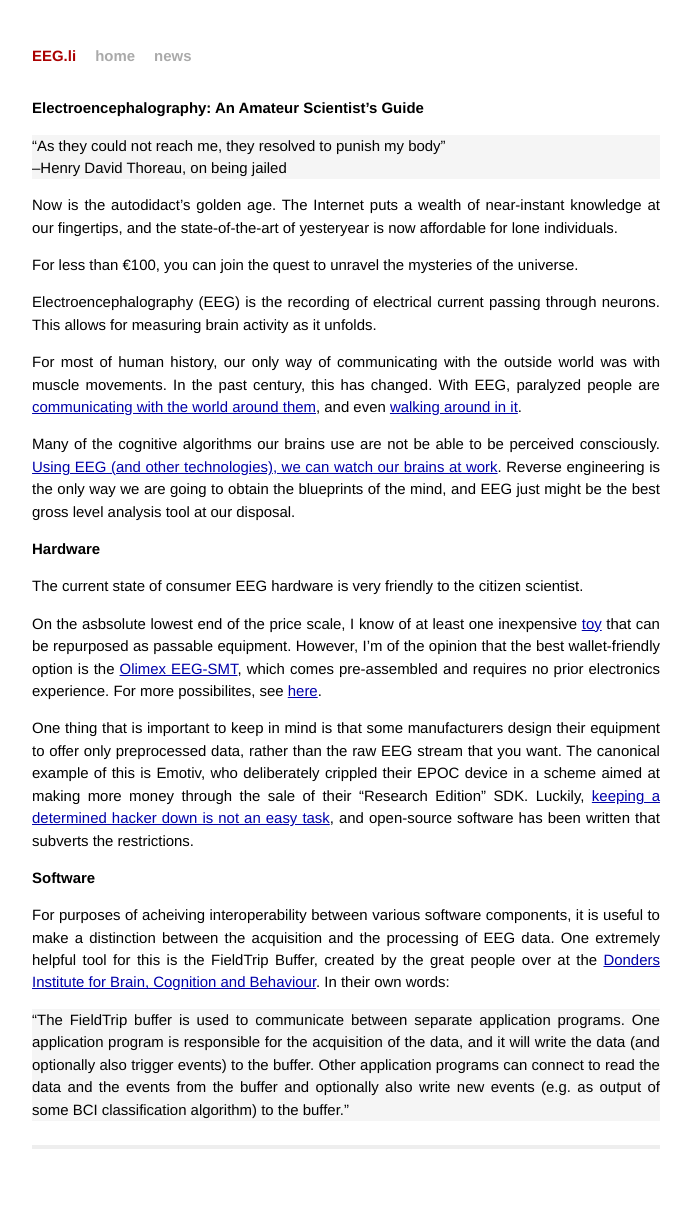
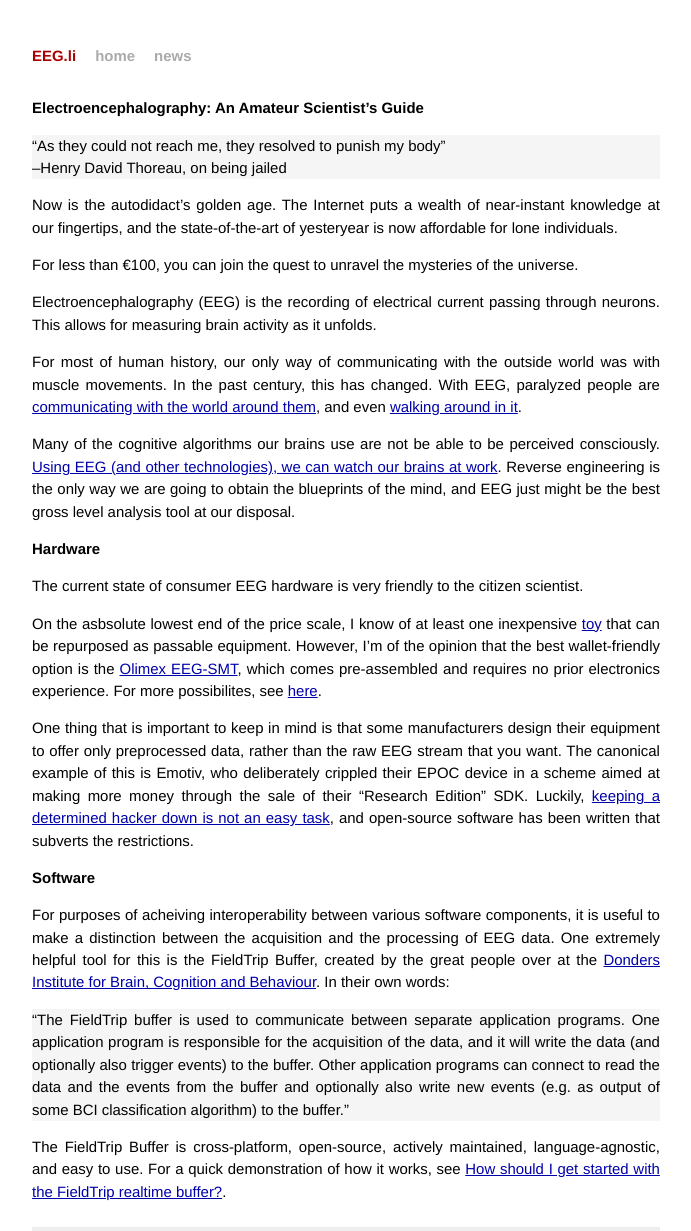
Before and after one commit to drewbug/EEG.li, a Jekyll site: the page built from index.markdown, in a window 1280 px wide. Shown: the whole page, without its empty margins (294-985 px from the left). Built offline with Jekyll 4.4.1, drawn with Linux system fonts in a browser that asks for light colours; Markdown is read by kramdown in place of the engine named in the settings; before the commit the page ends 1149 px from its top, so only the background shows below that.

Commit message:
Add to `Software` section of homepage

```diff
--- a/index.markdown
+++ b/index.markdown
@@ -34,3 +34,5 @@ Software
 For purposes of acheiving interoperability between various software components, it is useful to make a distinction between the acquisition and the processing of EEG data. One extremely helpful tool for this is the FieldTrip Buffer, created by the great people over at the [Donders Institute for Brain, Cognition and Behaviour](http://fieldtrip.fcdonders.nl/). In their own words:
 
 > <q>The FieldTrip buffer is used to communicate between separate application programs. One application program is responsible for the acquisition of the data, and it will write the data (and optionally also trigger events) to the buffer. Other application programs can connect to read the data and the events from the buffer and optionally also write new events (e.g. as output of some BCI classification algorithm) to the buffer.</q>
+
+The FieldTrip Buffer is cross-platform, open-source, actively maintained, language-agnostic, and easy to use. For a quick demonstration of how it works, see [How should I get started with the FieldTrip realtime buffer?](http://fieldtrip.fcdonders.nl/faq/how_should_i_get_started_with_the_fieldtrip_realtime_buffer).
```
